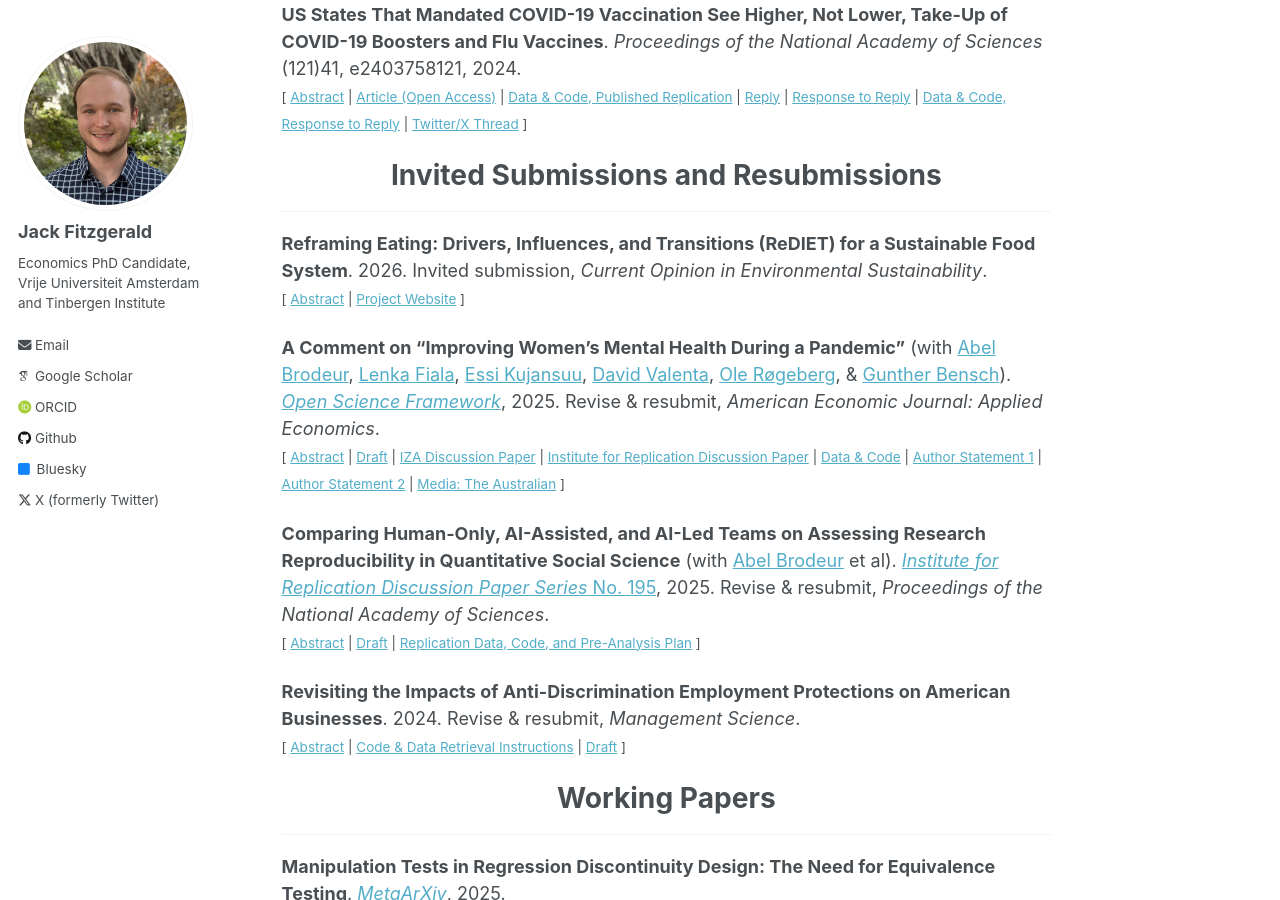
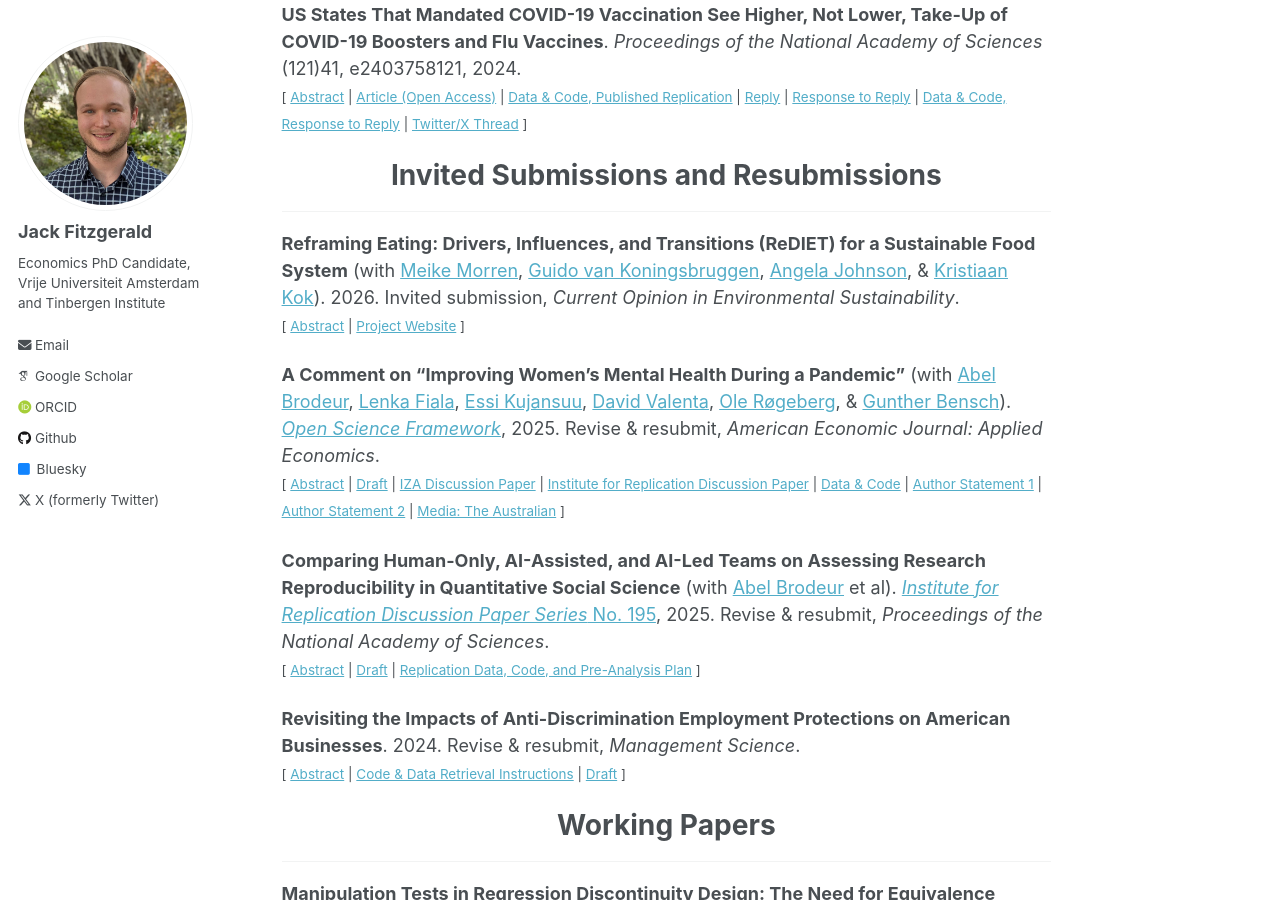
Before and after one commit to jack-fitzgerald/jack-fitzgerald.github.io, a Jekyll site: the page built from _pages/papers.md, in a window 1280 px wide and 900 px high, scrolled down 1202 px. Built offline with Jekyll 4.4.1, drawn with Linux system fonts in a browser that asks for light colours; some web fonts are replaced.

Commit message:
Update papers.md

```diff
--- a/_pages/papers.md
+++ b/_pages/papers.md
@@ -87,7 +87,7 @@ Rains & Richards (2024, <i>Proceedings of the National Academy of Sciences</i>)
 # <center> Invited Submissions and Resubmissions </center>
 - - -
 
-**Reframing Eating: Drivers, Influences, and Transitions (ReDIET) for a Sustainable Food System**. 2026. Invited submission, <i>Current Opinion in Environmental Sustainability</i>. <br/>
+**Reframing Eating: Drivers, Influences, and Transitions (ReDIET) for a Sustainable Food System** (with [Meike Morren](https://www.meikemorren.com/), [Guido van Koningsbruggen](https://research.vu.nl/en/persons/guido-van-koningsbruggen/), [Angela Johnson](https://research.vu.nl/en/persons/dr-angela-johnson/), & [Kristiaan Kok](https://research.vu.nl/en/persons/kristiaan-kok/)). 2026. Invited submission, <i>Current Opinion in Environmental Sustainability</i>. <br/>
 <small>[ <a href="#/" onclick="visib('ReDIET')">Abstract</a> | [Project Website](https://foodtransition.meikemorren.com/) ] </small>
 
 <div id="ReDIET" style="display: none; text-align: justify; line-height: 1.2" ><small>
```
